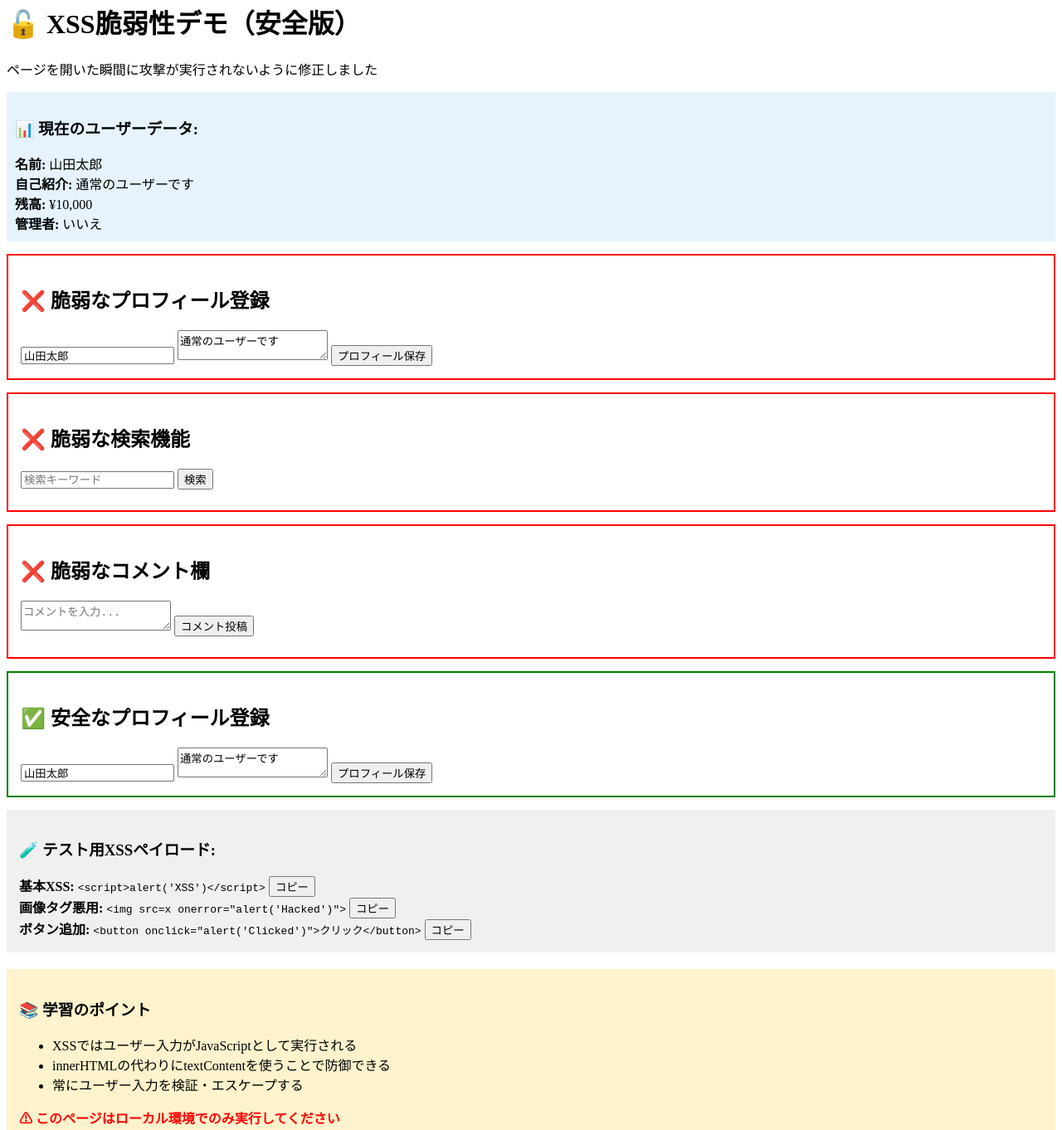
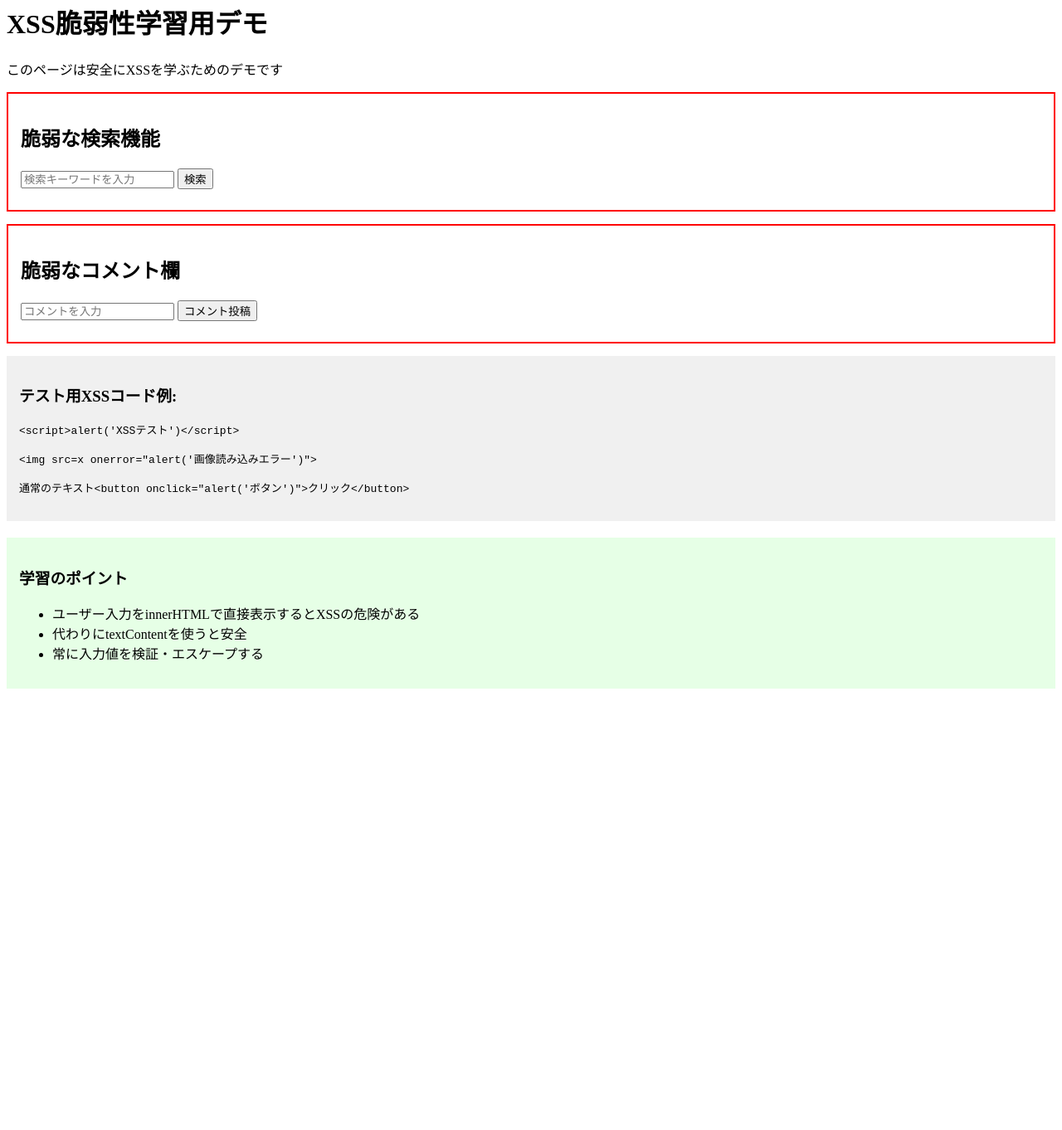
Before and after one commit to y-redhat/sa.xss2, a plain HTML site: page xss-test.html in a window 1280 px wide. Shown: the part 18-1380 px from the top of the page at 83% size. After the commit the page ends 856 px from the top, so only its background shows below. Drawn offline with Linux system fonts and the light colour scheme.

Commit message:
Update xss-test.html

```diff
--- a/xss-test.html
+++ b/xss-test.html
@@ -3,175 +3,58 @@
 <head>
     <meta charset="UTF-8">
     <meta name="viewport" content="width=device-width, initial-scale=1.0">
-    <title>XSS脆弱性デモ（修正版）</title>
+    <title>XSS脆弱性デモ（安全版）</title>
 </head>
 <body>
-    <h1>🔓 XSS脆弱性デモ（安全版）</h1>
-    <p>ページを開いた瞬間に攻撃が実行されないように修正しました</p>
+    <h1>XSS脆弱性学習用デモ</h1>
+    <p>このページは安全にXSSを学ぶためのデモです</p>
 
-    <!-- ユーザーデータ表示エリア -->
-    <div style="background: #e6f3ff; padding: 10px; margin: 10px 0;">
-        <h3>📊 現在のユーザーデータ:</h3>
-        <div id="userDisplay">
-            データがありません
-        </div>
+    <div style="border: 2px solid red; padding: 15px; margin: 15px 0;">
+        <h2>脆弱な検索機能</h2>
+        <input type="text" id="searchInput" placeholder="検索キーワードを入力">
+        <button onclick="doSearch()">検索</button>
+        <div id="result" style="margin-top: 10px;"></div>
     </div>
 
-    <!-- 脆弱な入力フォーム -->
     <div style="border: 2px solid red; padding: 15px; margin: 15px 0;">
-        <h2>❌ 脆弱なプロフィール登録</h2>
-        <input type="text" id="vulnName" placeholder="ユーザー名" value="山田太郎">
-        <textarea id="vulnBio" placeholder="自己紹介">通常のユーザーです</textarea>
-        <button onclick="saveVulnerableProfile()">プロフィール保存</button>
+        <h2>脆弱なコメント欄</h2>
+        <input type="text" id="commentInput" placeholder="コメントを入力">
+        <button onclick="addComment()">コメント投稿</button>
+        <div id="commentArea" style="margin-top: 10px;"></div>
     </div>
 
-    <!-- 脆弱な検索機能 -->
-    <div style="border: 2px solid red; padding: 15px; margin: 15px 0;">
-        <h2>❌ 脆弱な検索機能</h2>
-        <input type="text" id="vulnSearch" placeholder="検索キーワード">
-        <button onclick="vulnerableSearch()">検索</button>
-        <div id="searchResults" style="margin-top: 10px;"></div>
-    </div>
-
-    <!-- 脆弱なコメント機能 -->
-    <div style="border: 2px solid red; padding: 15px; margin: 15px 0;">
-        <h2>❌ 脆弱なコメント欄</h2>
-        <textarea id="vulnComment" placeholder="コメントを入力..."></textarea>
-        <button onclick="addVulnerableComment()">コメント投稿</button>
-        <div id="comments" style="margin-top: 10px;"></div>
-    </div>
-
-    <!-- 安全な入力フォーム -->
-    <div style="border: 2px solid green; padding: 15px; margin: 15px 0;">
-        <h2>✅ 安全なプロフィール登録</h2>
-        <input type="text" id="secureName" placeholder="ユーザー名" value="山田太郎">
-        <textarea id="secureBio" placeholder="自己紹介">通常のユーザーです</textarea>
-        <button onclick="saveSecureProfile()">プロフィール保存</button>
-    </div>
-
-    <!-- テスト用ペイロード -->
     <div style="background: #f0f0f0; padding: 15px; margin: 15px 0;">
-        <h3>🧪 テスト用XSSペイロード:</h3>
-        <div>
-            <strong>基本XSS:</strong>
-            <code>&lt;script&gt;alert('XSS')&lt;/script&gt;</code>
-            <button onclick="copyPayload(this)">コピー</button>
-        </div>
-        <div>
-            <strong>画像タグ悪用:</strong>
-            <code>&lt;img src=x onerror="alert('Hacked')"&gt;</code>
-            <button onclick="copyPayload(this)">コピー</button>
-        </div>
-        <div>
-            <strong>ボタン追加:</strong>
-            <code>&lt;button onclick="alert('Clicked')"&gt;クリック&lt;/button&gt;</code>
-            <button onclick="copyPayload(this)">コピー</button>
-        </div>
+        <h3>テスト用XSSコード例:</h3>
+        <p><code>&lt;script&gt;alert('XSSテスト')&lt;/script&gt;</code></p>
+        <p><code>&lt;img src=x onerror="alert('画像読み込みエラー')"&gt;</code></p>
+        <p><code>通常のテキスト&lt;button onclick="alert('ボタン')"&gt;クリック&lt;/button&gt;</code></p>
     </div>
 
     <script>
-        // ユーザーデータ
-        let userData = {
-            name: "山田太郎",
-            bio: "通常のユーザーです",
-            balance: 10000,
-            isAdmin: false
-        };
-
-        // 脆弱なプロフィール保存
-        function saveVulnerableProfile() {
-            const name = document.getElementById('vulnName').value;
-            const bio = document.getElementById('vulnBio').value;
-
-            // ❌ 危険: innerHTMLでそのまま表示
-            document.getElementById('userDisplay').innerHTML = `
-                <strong>名前:</strong> ${name}<br>
-                <strong>自己紹介:</strong> ${bio}<br>
-                <strong>残高:</strong> ¥${userData.balance.toLocaleString()}<br>
-                <strong>管理者:</strong> ${userData.isAdmin ? 'はい' : 'いいえ'}
-            `;
+        function doSearch() {
+            const input = document.getElementById('searchInput').value;
+            // ❌ 危険なコード: innerHTMLで直接表示
+            document.getElementById('result').innerHTML =
+                "検索結果: " + input;
         }
 
-        // 脆弱な検索
-        function vulnerableSearch() {
-            const query = document.getElementById('vulnSearch').value;
-
-            // ❌ 危険: ユーザー入力をそのままHTMLに挿入
-            document.getElementById('searchResults').innerHTML = `
-                <h4>「${query}」の検索結果:</h4>
-                <p>${query} に関する結果が見つかりました</p>
-            `;
+        function addComment() {
+            const comment = document.getElementById('commentInput').value;
+            const div = document.createElement('div');
+            // ❌ 危険なコード: innerHTMLで直接表示
+            div.innerHTML = "コメント: " + comment;
+            document.getElementById('commentArea').appendChild(div);
+            document.getElementById('commentInput').value = '';
         }
-
-        // 脆弱なコメント追加
-        function addVulnerableComment() {
-            const comment = document.getElementById('vulnComment').value;
-
-            // ❌ 危険: 動的にHTMLを構築
-            const commentDiv = document.createElement('div');
-            commentDiv.style.border = "1px solid #ccc";
-            commentDiv.style.padding = "10px";
-            commentDiv.style.margin = "5px 0";
-            commentDiv.innerHTML = `
-                <strong>匿名ユーザー:</strong>
-                <span>${comment}</span>
-                <br>
-                <small>${new Date().toLocaleString()}</small>
-            `;
-
-            document.getElementById('comments').appendChild(commentDiv);
-            document.getElementById('vulnComment').value = '';
-        }
-
-        // 安全なプロフィール保存
-        function saveSecureProfile() {
-            const name = document.getElementById('secureName').value;
-            const bio = document.getElementById('secureBio').value;
-
-            // ✅ 安全: textContentを使用
-            const display = document.getElementById('userDisplay');
-            display.innerHTML = '';
-
-            const nameElem = document.createElement('div');
-            nameElem.innerHTML = '<strong>名前:</strong> ' + name;
-
-            const bioElem = document.createElement('div');
-            bioElem.innerHTML = '<strong>自己紹介:</strong> ' + bio;
-
-            const balanceElem = document.createElement('div');
-            balanceElem.innerHTML = '<strong>残高:</strong> ¥' + userData.balance.toLocaleString();
-
-            const adminElem = document.createElement('div');
-            adminElem.innerHTML = '<strong>管理者:</strong> ' + (userData.isAdmin ? 'はい' : 'いいえ');
-
-            display.appendChild(nameElem);
-            display.appendChild(bioElem);
-            display.appendChild(balanceElem);
-            display.appendChild(adminElem);
-        }
-
-        // ペイロードコピー機能
-        function copyPayload(button) {
-            const payload = button.previousElementSibling.textContent;
-            navigator.clipboard.writeText(payload).then(() => {
-                alert('ペイロードをコピーしました: ' + payload);
-            });
-        }
-
-        // 初期表示
-        saveSecureProfile();
     </script>
 
-    <div style="background: #fff3cd; padding: 15px; margin-top: 20px;">
-        <h3>📚 学習のポイント</h3>
+    <div style="background: #e6ffe6; padding: 15px; margin-top: 20px;">
+        <h3>学習のポイント</h3>
         <ul>
-            <li>XSSではユーザー入力がJavaScriptとして実行される</li>
-            <li>innerHTMLの代わりにtextContentを使うことで防御できる</li>
-            <li>常にユーザー入力を検証・エスケープする</li>
+            <li>ユーザー入力をinnerHTMLで直接表示するとXSSの危険がある</li>
+            <li>代わりにtextContentを使うと安全</li>
+            <li>常に入力値を検証・エスケープする</li>
         </ul>
-        <p style="color: red; font-weight: bold;">
-            ⚠ このページはローカル環境でのみ実行してください
-        </p>
     </div>
 </body>
 </html>
```
